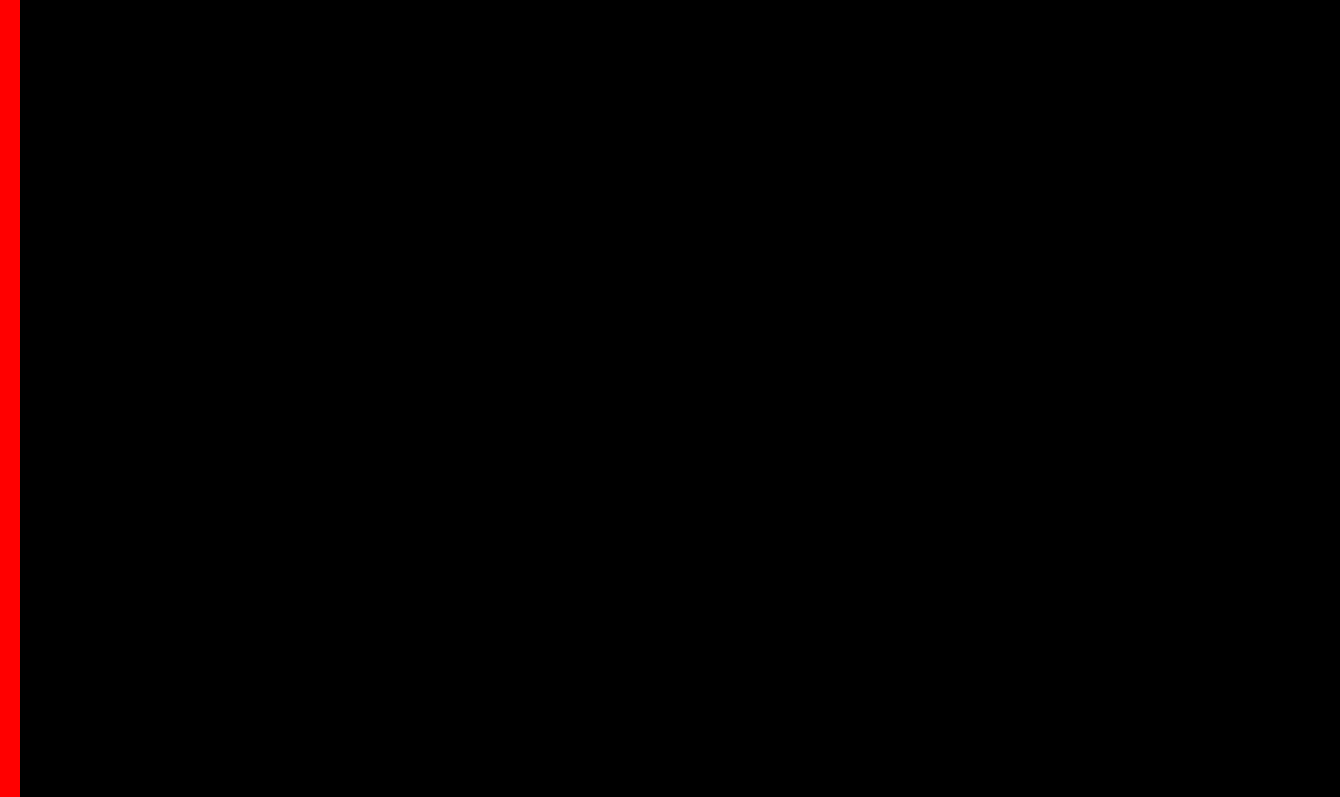
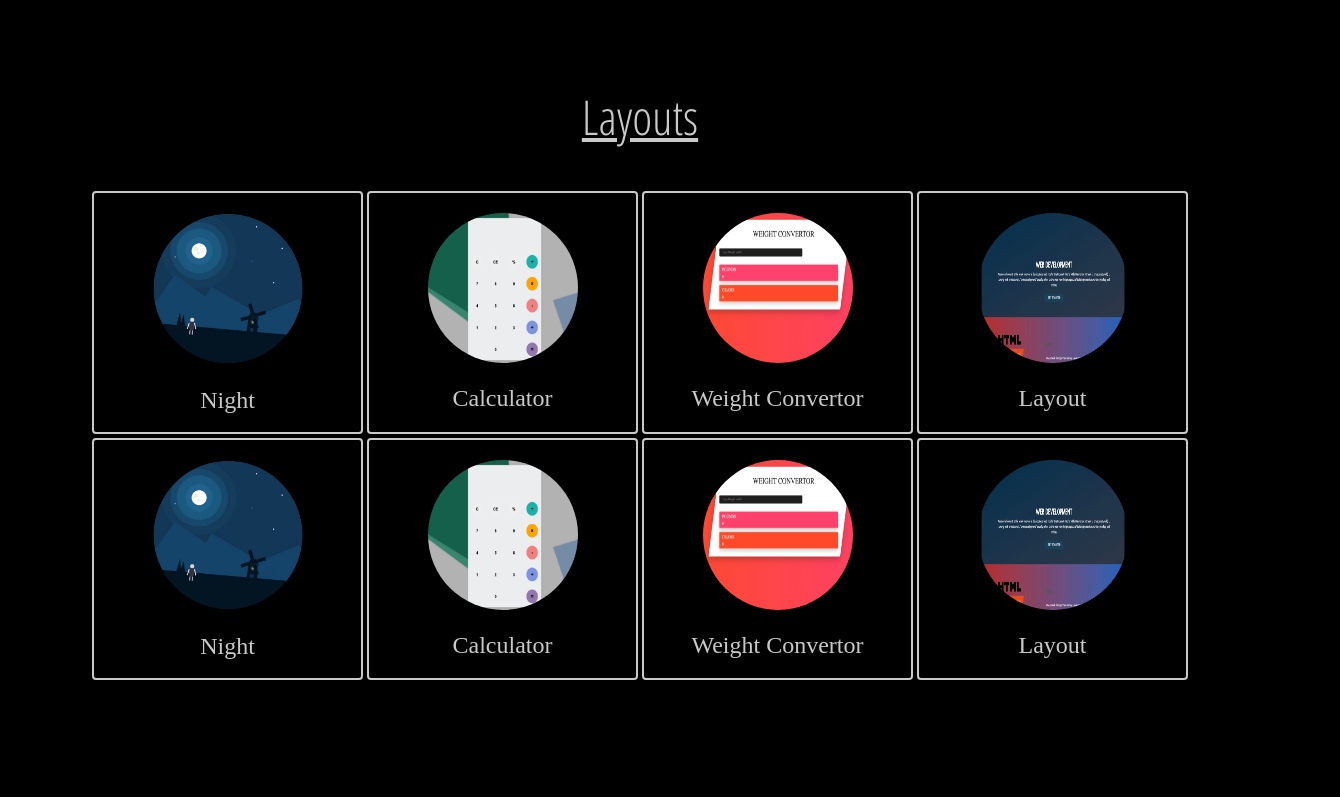
Before and after one commit to shivamanand-dev/myTemplates, a plain HTML site: page index.html in a window 1280 px wide. Shown: the part 803-1600 px from the top of the page, 1340 px wide, since content can reach past the window. After the commit the page ends 1485 px from the top, so only its background shows below. Drawn offline with Linux system fonts and the light colour scheme.

Commit message:
modified

```diff
--- a/assets/stylesheet/basic.css
+++ b/assets/stylesheet/basic.css
@@ -2,3 +2,8 @@
   display: grid;
   grid-template-columns: 50% 50%;
 }
+.grid-col-4 {
+  width: 100%;
+  display: grid;
+  grid-template-columns: 25% 25% 25% 25%;
+}
--- a/assets/stylesheet/style.css
+++ b/assets/stylesheet/style.css
@@ -1,5 +1,5 @@
 .wrapper {
-  max-width: 1300px;
+  max-width: 1100px;
   width: 100%;
   margin: 0 auto;
   padding: 0 30px;
@@ -138,7 +138,7 @@ nav ul li a:hover::after {
 }
 .headingBox:hover {
   zoom: 1.01;
-  box-shadow: 2px 2px 20px 10px rgba(87, 87, 87, 0.397);
+  box-shadow: 2px 2px 20px 10px rgb(63 104 53 / 35%);
 }
 
 .heading {
@@ -156,11 +156,6 @@ nav ul li a:hover::after {
   margin-top: 2rem;
 }
 
-.check {
-  height: 100vh;
-  width: 20px;
-  background-color: red;
-}
 .heroMain {
   padding-top: 250px;
   width: 100%;
@@ -176,3 +171,36 @@ nav ul li a:hover::after {
   border-radius: 5px;
   transition: all ease-in-out 0.3s;
 }
+
+/* Layout */
+.layout {
+  margin-top: 6rem;
+  color: rgba(255, 255, 255, 0.788);
+}
+.layout h2 {
+  text-align: center;
+  font-size: 3rem;
+  text-decoration: underline;
+  font-family: "Open Sans Condensed", sans-serif;
+  margin-bottom: 3rem;
+}
+.layoutContainer {
+  padding: 20px;
+  text-align: center;
+  border: 2px solid rgba(255, 255, 255, 0.788);
+  margin: 2px;
+  border-radius: 4px;
+}
+.layout:hover div:not(:hover) {
+  opacity: 0.7;
+}
+.layoutContainer img {
+  width: 150px;
+  margin-bottom: 20px;
+  border-radius: 50%;
+}
+.layoutContainer h3 {
+  font-size: 1.5rem;
+  color: rgba(255, 255, 255, 0.788);
+  text-decoration: none;
+}
--- a/index.html
+++ b/index.html
@@ -63,7 +63,72 @@
         <div id="heroCol2" class="heroCol2"></div>
       </section>
     </section>
-    <section class="check"></section>
+
+    <!-- My Templates -->
+
+    <section id="layout" class="layout">
+      <h2>Layouts</h2>
+      <section class="wrapper grid-col-4">
+        <div class="layoutContainer">
+          <a href="#"><img src="./assets/images/Night.jpeg" alt="" /></a>
+          <a style="text-decoration: none" href="#"><h3>Night</h3></a>
+        </div>
+        <div class="layoutContainer">
+          <a href="#"
+            ><img height="150px" src="./assets/images/calculator.jpeg" alt=""
+          /></a>
+          <a style="text-decoration: none" href="#"><h3>Calculator</h3></a>
+        </div>
+
+        <div class="layoutContainer">
+          <a href="#"
+            ><img
+              height="150px"
+              src="./assets/images/weightConvertor.jpeg"
+              alt=""
+          /></a>
+          <a style="text-decoration: none" href="#"
+            ><h3>Weight Convertor</h3></a
+          >
+        </div>
+        <div class="layoutContainer">
+          <a href="#"
+            ><img height="150px" src="./assets/images/Something.jpeg" alt=""
+          /></a>
+          <a style="text-decoration: none" href="#"><h3>Layout</h3></a>
+        </div>
+      </section>
+      <section class="wrapper grid-col-4">
+        <div class="layoutContainer">
+          <a href="#"><img src="./assets/images/Night.jpeg" alt="" /></a>
+          <a style="text-decoration: none" href="#"><h3>Night</h3></a>
+        </div>
+        <div class="layoutContainer">
+          <a href="#"
+            ><img height="150px" src="./assets/images/calculator.jpeg" alt=""
+          /></a>
+          <a style="text-decoration: none" href="#"><h3>Calculator</h3></a>
+        </div>
+
+        <div class="layoutContainer">
+          <a href="#"
+            ><img
+              height="150px"
+              src="./assets/images/weightConvertor.jpeg"
+              alt=""
+          /></a>
+          <a style="text-decoration: none" href="#"
+            ><h3>Weight Convertor</h3></a
+          >
+        </div>
+        <div class="layoutContainer">
+          <a href="#"
+            ><img height="150px" src="./assets/images/Something.jpeg" alt=""
+          /></a>
+          <a style="text-decoration: none" href="#"><h3>Layout</h3></a>
+        </div>
+      </section>
+    </section>
 
     <script src="./assets/scripts/script.js"></script>
   </body>
```
Also changed, not shown: assets/images/Night.jpeg (added), assets/images/Something.jpeg (added), assets/images/calculator.jpeg (added), assets/images/weightConvertor.jpeg (added), 3 other files.
